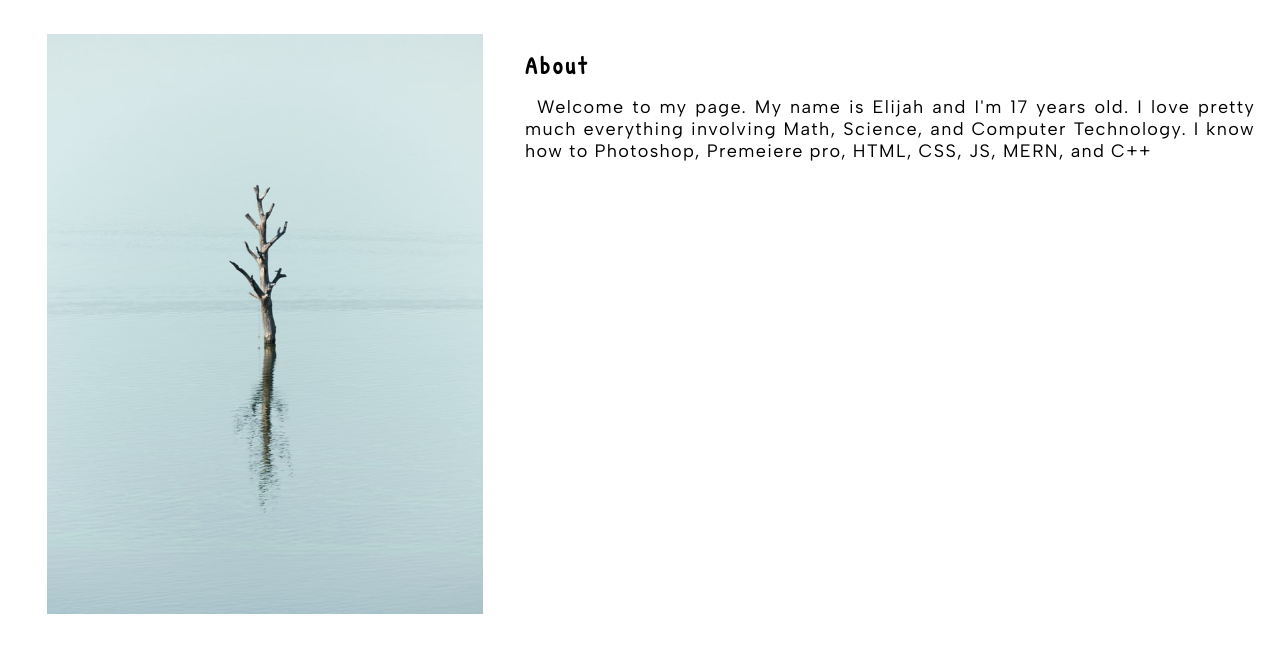
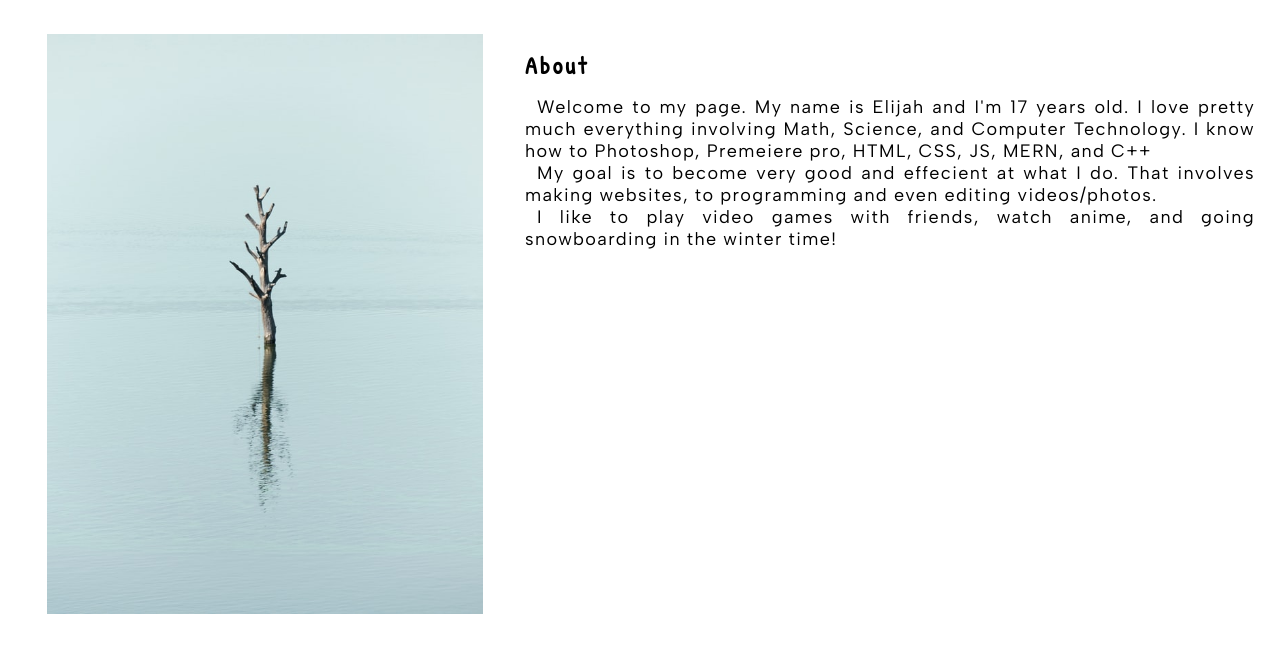
Before and after one commit to CyberNotesDev/CyberNotesDev.github.io, a plain HTML site: page index.html in a window 1280 px wide. Shown: the part 81-727 px from the top of the page. Drawn offline with Linux system fonts and the light colour scheme; a script that the page names is missing.

Commit message:
New about information

```diff
--- a/index.html
+++ b/index.html
@@ -30,6 +30,8 @@
             <div>
                 <h2>About</h2>
                 <p>Welcome to my page. My name is Elijah and I'm 17 years old. I love pretty much everything involving Math, Science, and Computer Technology. I know how to Photoshop, Premeiere pro, HTML, CSS, JS, MERN, and C++</p>
+                <p>My goal is to become very good and effecient at what I do. That involves making websites, to programming and even editing videos/photos.</p>
+                <p>I like to play video games with friends, watch anime, and going snowboarding in the winter time!</p>
             </div>
         </section>
         <section id="Projects">
```
